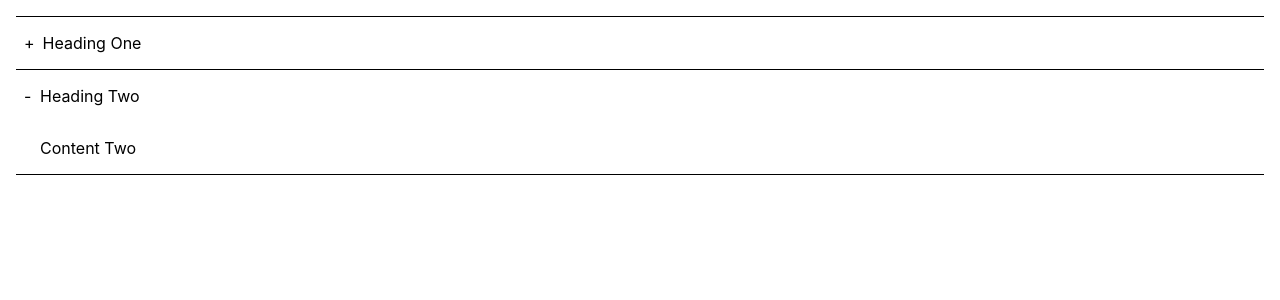
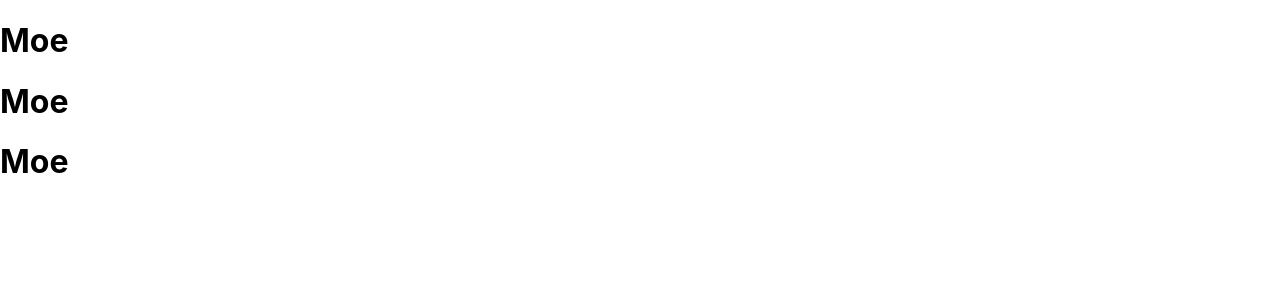
Before and after one commit to khanmohtashim22/framework, a React (Create React App) app: page / in a window 1280 px wide. Shown: the top 300 px of the page. Built offline with nearby package versions, Linux system fonts and the light colour scheme.

Commit message:
pick up from adding styles and rest of things for block. Finsih coverage first and then getClasses

```diff
--- a/src/app/App.js
+++ b/src/app/App.js
@@ -1,10 +1,12 @@
 import React from 'react'
 
-import ExpandCollapsePanel from './panel/ExpandCollapsePanel/ExpandCollapsePanel'
+// import ExpandCollapsePanel from './panel/expand-collapse-panel/ExpandCollapsePanel'
+import BlockPanel from './panel/block-panel/BlockPanel'
 
 const App = () => (
   <div>
-    <ExpandCollapsePanel />
+    {/* <ExpandCollapsePanel /> */}
+    <BlockPanel />
   </div>
 )
 export default App
--- /dev/null
+++ b/src/app/panel/block-panel/BlockPanel.js
@@ -0,0 +1,15 @@
+import React from 'react'
+
+import Block from '../../../components/block/Block'
+
+const BlockPanel = () => {
+  return(
+    <Block>
+      <Block el="h1">Moe</Block>
+      <Block el="h1" data-testid="block-test">Moe</Block>
+      <Block el="h1" data-testid="block-test">Moe</Block>
+    </Block>
+  )
+}
+
+export default BlockPanel
--- /dev/null
+++ b/src/components/block/Block.js
@@ -0,0 +1,22 @@
+import React from 'react'
+import PropTypes from 'prop-types'
+
+const Block = ({ children, el, ...restOfProps }) => {
+  const Element = el
+  return (
+    <Element {...restOfProps}>
+      {children}
+    </Element>
+  )
+}
+
+Block.defaultProps = {
+  el: 'div'
+}
+
+Block.propTypes = {
+  children: PropTypes.node.isRequired,
+  el: PropTypes.string,
+}
+
+export default Block
--- a/src/components/expand-collapse/ExpandCollapseContainer.js
+++ b/src/components/expand-collapse/ExpandCollapseContainer.js
@@ -5,7 +5,7 @@ import styles from './ExpandCollapse.module.scss'
 
 const ExpandCollapseContainer = ({ children }) => <div className={styles.container}>{children}</div>
 
-ExpandCollapseContainer.prototype = {
+ExpandCollapseContainer.propTypes = {
   children: PropTypes.node,
 }
 
--- a/src/components/expand-collapse/ExpandCollapseContent.js
+++ b/src/components/expand-collapse/ExpandCollapseContent.js
@@ -9,7 +9,7 @@ const ExpandCollapseContent = ({ children }) => (
   </div>
 )
 
-ExpandCollapseContent.prototype = {
+ExpandCollapseContent.propTypes = {
   children: PropTypes.node
 }
 
--- a/src/components/expand-collapse/ExpandCollapseHeading.js
+++ b/src/components/expand-collapse/ExpandCollapseHeading.js
@@ -16,7 +16,7 @@ const ExpandCollapseHeading = ({ children, open }) => (
   </div>
 )
 
-ExpandCollapseHeading.prototype = {
+ExpandCollapseHeading.propTypes = {
   children: PropTypes.node,
   open: PropTypes.bool
 }
```
Also changed, not shown: src/app/panel/expand-collapse-panel/ExpandCollapsePanel.js (renamed from src/app/panel/ExpandCollapsePanel/ExpandCollapsePanel.js), src/app/panel/expand-collapse-panel/ExpandCollapsePanel.module.scss (renamed from src/app/panel/ExpandCollapsePanel/ExpandCollapsePanel.module.scss).
